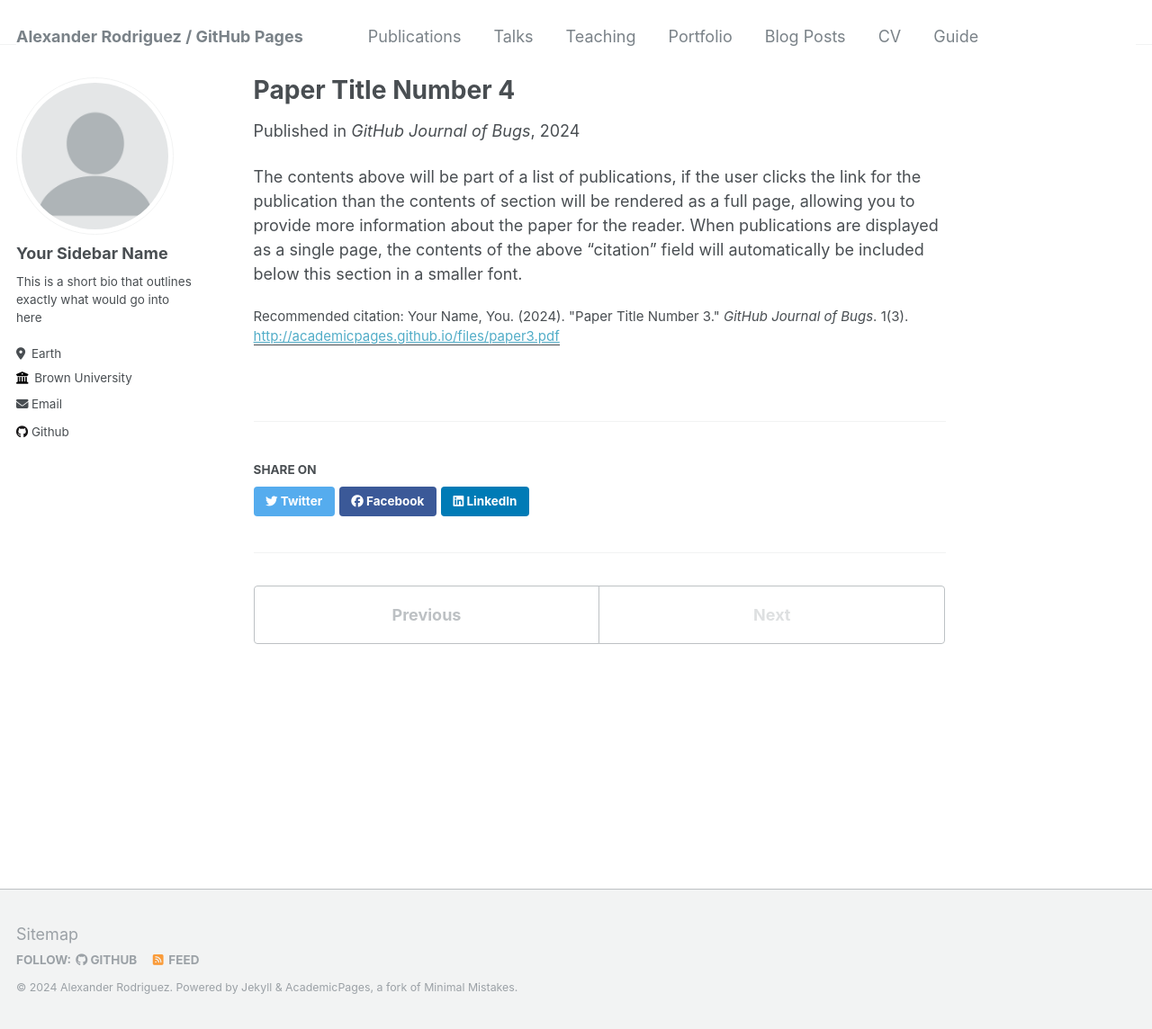
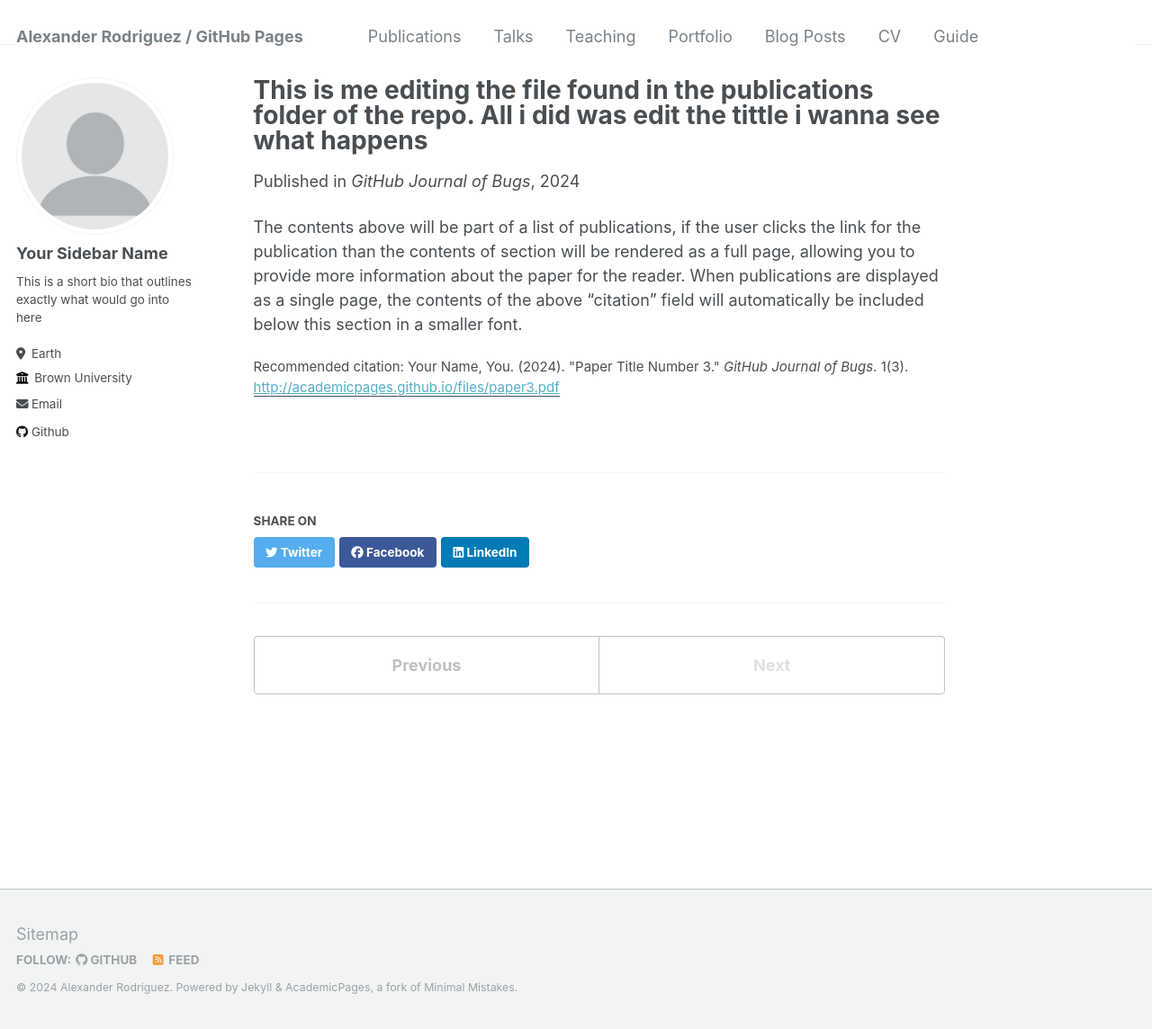
Before and after one commit to rodri270/github.io, a Jekyll site: the page built from _publications/2024-02-17-paper-title-number-4.md, in a window 1280 px wide and 1144 px high. Shown: the whole window at 90% size. Built offline with Jekyll 4.4.1, drawn with Linux system fonts in a browser that asks for light colours.

Commit message:
Update 2024-02-17-paper-title-number-4.md

```diff
--- a/_publications/2024-02-17-paper-title-number-4.md
+++ b/_publications/2024-02-17-paper-title-number-4.md
@@ -1,5 +1,5 @@
 ---
-title: "Paper Title Number 4"
+title: "This is me editing the file found in the publications folder of the repo. All i did was edit the tittle i wanna see what happens "
 collection: publications
 permalink: /publication/2024-02-17-paper-title-number-4
 excerpt: 'This paper is about fixing template issue #693.'
```
